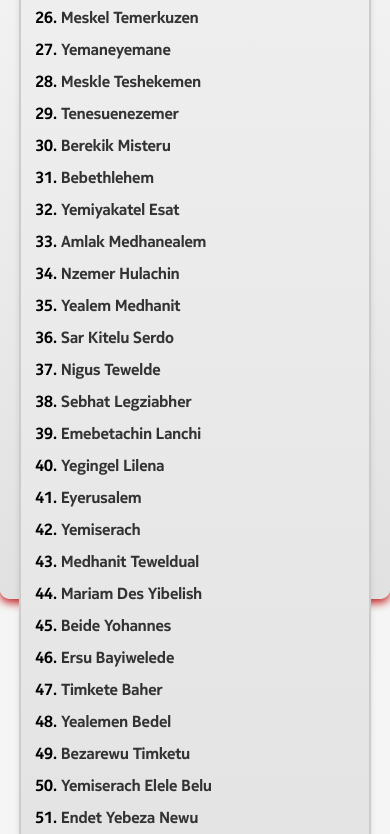
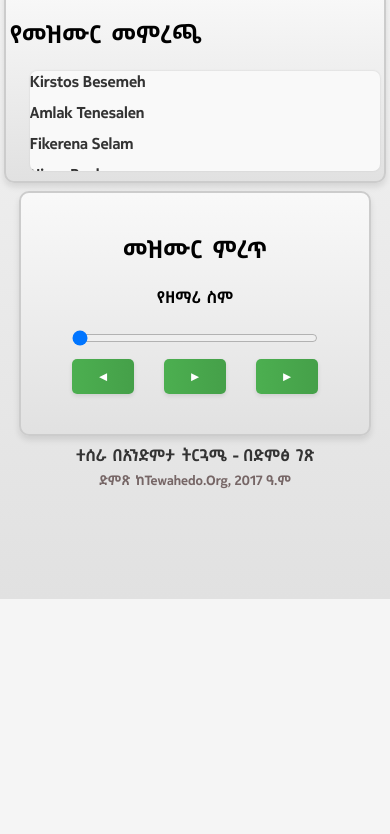
Before and after one commit to SeriousRasCode/OldHymns, a plain HTML site: page index.html in a window 390 px wide. Shown: the part 245-1079 px from the top of the page. After the commit the page ends 844 px from the top, so only its background shows below. Drawn offline with Linux system fonts and the light colour scheme.

Commit message:
Update styles.css
fix scrollability

```diff
--- a/styles.css
+++ b/styles.css
@@ -4,7 +4,6 @@ body {
   margin: 0;
   padding: 0;
   background-color: #f5f5f5;
-
 }
 
 .container {
@@ -16,15 +15,62 @@ body {
   height: 100vh;
   flex-direction: column;
   background: linear-gradient(to bottom, #f9f9f9, #e1e1e1);
+}
 
-  img{
+.container img{
   width: 22em;
   border-radius: 10px;
   margin-bottom: 2px;
 }
 .header{
   align-items: left;
+  display:flex;
+  justify-content: center;
+  align-items: center;
+  flex-direction: column;
 }
+
+/* --- MAKE TRACKLIST SMALL & SCROLLABLE --- */
+.track-selection {
+  width: 19.25em;
+  margin-bottom: 8px;
+  background: linear-gradient(to bottom, #f9f9f9, #e1e1e1);
+  padding: 20px;
+  border: 2px solid #ccc;
+  border-radius: 10px;
+  box-shadow: 0 4px 6px rgba(0, 0, 0, 0.1);
+  text-align: left;
+  transition: transform 0.3s;
+  display: flex;
+  flex-direction: column;
+}
+
+.track-selection:hover {
+  transform: translateY(-1px);
+}
+
+.track-list {
+  list-style-type: none;
+  padding: 0;
+  margin: 0;
+  max-height: 160px; /* Small container height for mini-app */
+  overflow-y: auto;   /* Scrollable */
+  border-radius: 7px;
+  background: #f9f9f9;
+  box-shadow: 0 0 2px #ccc;
+}
+
+.track-list li {
+  margin-bottom: 10px;
+}
+
+a {
+  text-decoration: none;
+  color: #333;
+}
+
+a:hover {
+  color: #666;
 }
 
 .music-player {
@@ -82,7 +128,6 @@ button:hover {
   background-color: #45a049;
 }
 
-
 .track-info {
   margin-bottom: 20px;
 }
@@ -121,47 +166,38 @@ ol {
   color: #766666;
   margin-bottom: 10px;
 }
-.header{
-  display:flex;
-  justify-content: center;
-  align-items: center;
-  flex-direction: column;
-}
 
-.track-selection {
-  width: 19.25em;
-  margin-bottom: 8px;
-  background: linear-gradient(to bottom, #f9f9f9, #e1e1e1);
-  padding: 20px;
-  border: 2px solid #ccc;
-  border-radius: 10px;
-  box-shadow: 0 4px 6px rgba(0, 0, 0, 0.1);
-  text-align: left;
-  transition: transform 0.3s;
-}
-
-.track-selection:hover {
-  transform: translateY(-1px);
-}
-
-.track-list {
-  list-style-type: none;
-  padding: 0;
-}
-
-.track-list li {
-  margin-bottom: 10px;
-}
-
-a {
-  text-decoration: none;
-  color: #333;
-}
-
-a:hover {
-  color: #666;
-}
 @font-face {
   font-family: 'CustomFont';
   src: url('sad3.ttf') format('truetype');
 }
+
+/* --- PIN HEADER AND PLAYER TO TOP/BOTTOM FOR MOBILE MINI-APP --- */
+@media (max-width: 600px) {
+  .container {
+    max-width: 100vw;
+    height: 100vh;
+    border-radius: 0;
+    box-shadow: none;
+  }
+  .header,
+  .music-player {
+    position: sticky;
+    z-index: 10;
+    background: linear-gradient(to bottom, #f9f9f9, #e1e1e1);
+  }
+  .header {
+    top: 0;
+  }
+  .music-player {
+    bottom: 0;
+  }
+  .track-selection {
+    width: 95vw;
+    padding: 10px 4px;
+  }
+  .track-list {
+    max-height: 100px;
+    font-size: 0.98em;
+  }
+}
```
Lines whose indentation alone changed are shown as unchanged.
